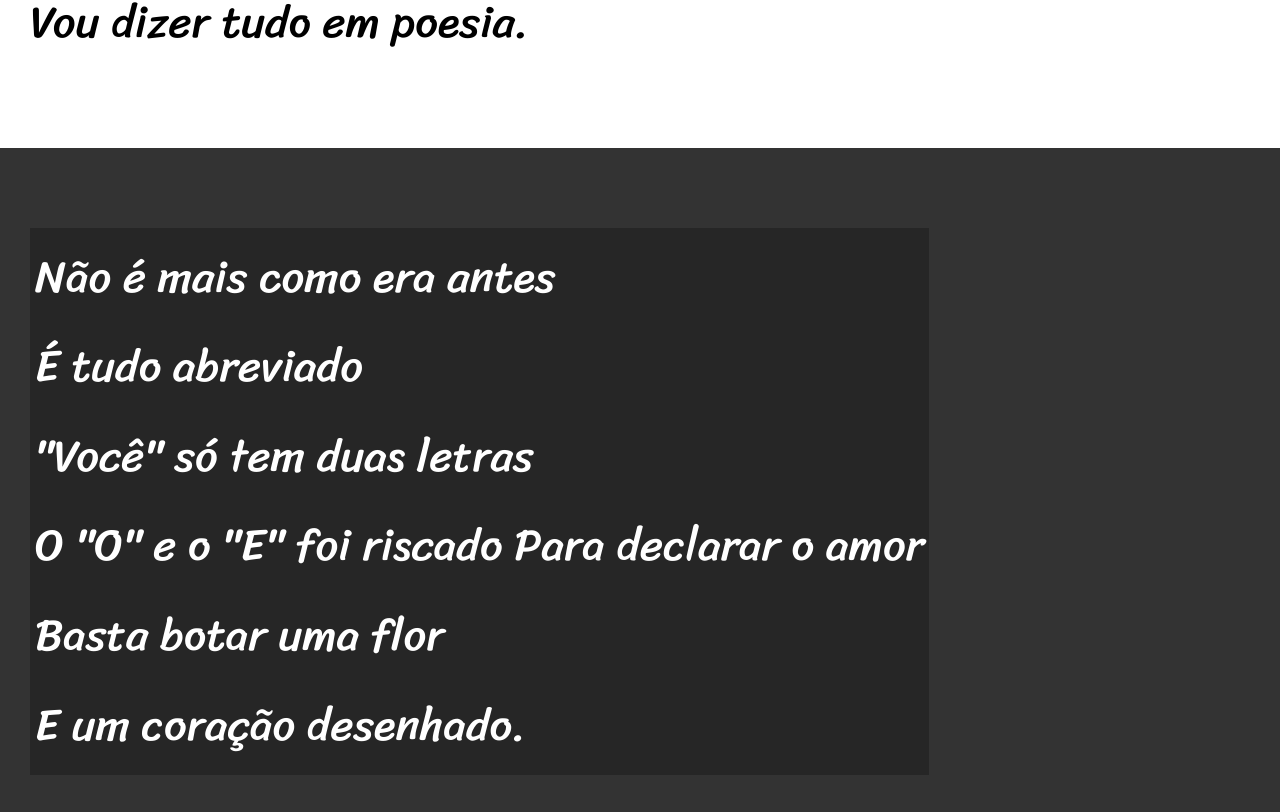
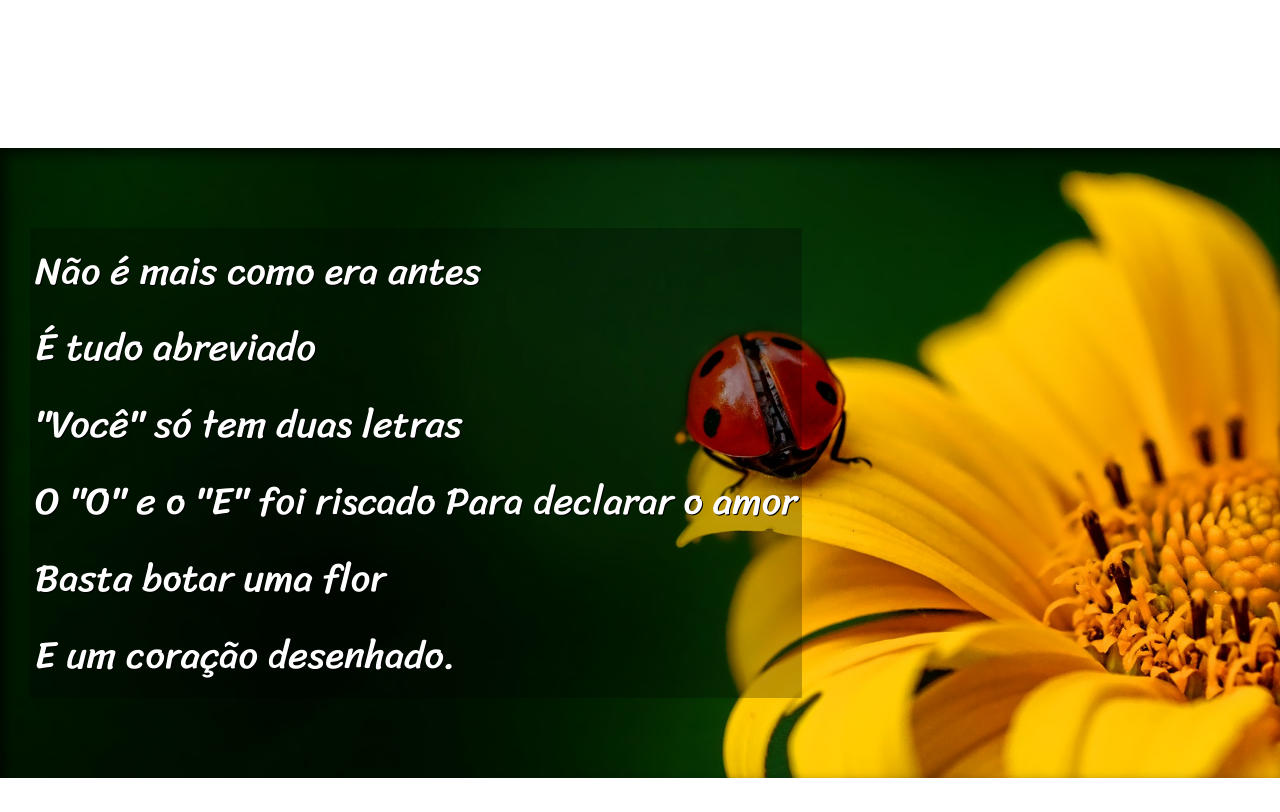
Before and after one commit to Romulo-Viana/html-css, a plain HTML site: page desafios/d012/d012.html in a window 1280 px wide. Shown: the part 808-1620 px from the top of the page. Drawn offline with Linux system fonts and the light colour scheme.

Commit message:
Finalizei desafio 012

```diff
--- a/desafios/d012/estilo/style.css
+++ b/desafios/d012/estilo/style.css
@@ -62,23 +62,44 @@ section {
     line-height: 2em;
     padding-left: 30px;
     font-family: var(--fonte3);
-    font-size: 3.5vw;
+    font-size: 3vw;
+}
+
+section p {
+    padding-bottom: 2em;
+
 }
 
 section.imagem p {
     background-color: rgba(0, 0, 0, 0.253);
     display: inline-block;
     padding: 5px;
+    text-shadow: 1px 1px 0px black;
 }
 
 section.normal {
     background-color: white;
     color: black;
+
 }
 
 section.imagem {
     background-color: rgb(51, 51, 51);
     color: white;
+    box-shadow: inset 6px 6px 13px rgba(0, 0, 0, 0.664);
+    background-attachment: fixed;
+}
+
+section#img01 {
+    background-image: url("../imagens/background001.jpg");
+    background-position: right center;
+    background-size: cover;
+}
+
+
+section#img02 {
+    background-image: url("../imagens/background002.jpg");
+    background-position: right center;
 }
 
 footer {
```
